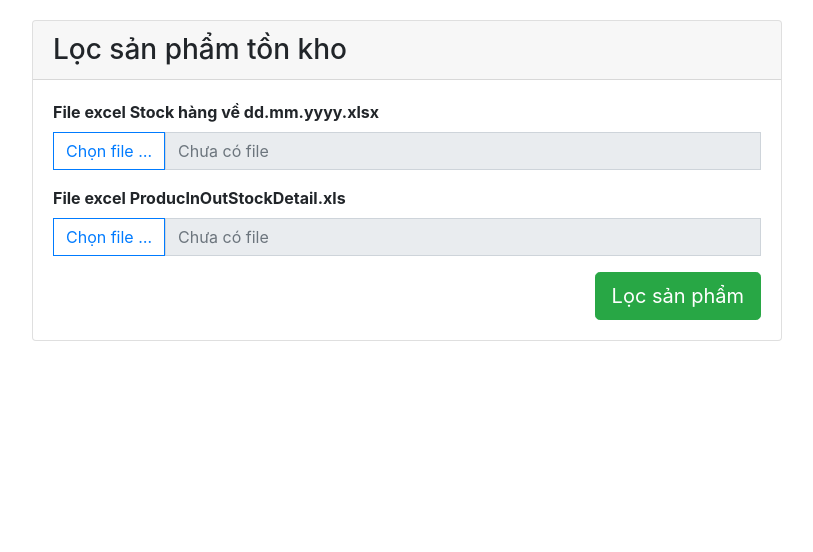
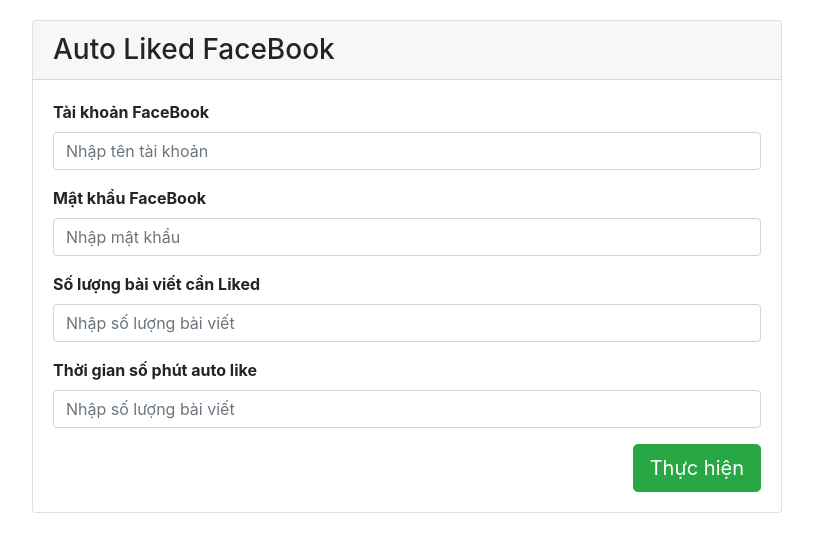
Before and after one commit to tuantkd/filter-products, a Flask app: page /auto-like in a window 1280 px wide. Shown: the top 552 px of the page, without its empty margins (233-1046 px from the left). Run offline with Flask 3, Linux system fonts and the light colour scheme.

Commit message:
update code

```diff
--- a/app.py
+++ b/app.py
@@ -2,15 +2,16 @@
 import os
 import time
 import requests
+import secrets
 from bs4 import BeautifulSoup
 from werkzeug.utils import secure_filename
-import secrets
 from utils import filter_products, handle_excel_xls, handle_excel_xlsx, remove_files_folder, save_file_new
 from selenium import webdriver
 from selenium.webdriver.chrome.service import Service
 from selenium.webdriver.common.keys import Keys
 from selenium.webdriver.common.by import By
 from selenium.webdriver.chrome.options import Options
+from datetime import datetime, timedelta
 
 app = Flask(__name__)
 
@@ -67,23 +68,7 @@
     except Exception as e:
         return str(e)
 
-
-@app.route('/auto-like')
-def home():
-    return render_template('autolike.html')
-
-@app.route('/auto', methods=['GET', 'POST'])
-def auto():
-    # Replace 'your_email' and 'your_password' with your Facebook credentials
-    username = "nguyenvantuan9a7@gmail.com"
-    password = "LSqKdf&E"
-
-    # Set up WebDriver
-    chrome_options = Options()
-    chrome_options.add_argument("--disable-notifications")
-    service = Service('chromedriver.exe')  # Replace with the path to your WebDriver
-
-    driver = webdriver.Chrome(service=service, options=chrome_options)
+def login_facebook(username, password, driver):
     driver.maximize_window()
 
     # Open Facebook
@@ -98,24 +83,64 @@
     password_element.send_keys(Keys.RETURN)
 
     # Wait for login to complete
-    time.sleep(5)
+    time.sleep(3)
+
+def scroll_like_posts(driver, posts_number, minutes):
+    # Time end processing
+    current_time_plus = datetime.now() + timedelta(minutes = int(minutes))
+    current_time_plus_str = current_time_plus.strftime('%Y-%m-%d %H:%M')
 
     # Scroll and like posts
-    for _ in range(10):  # Adjust the range for the number of scrolls/likes
+    for _ in range(int(posts_number)):
+        # Adjust the range for the number of scrolls/likes
         like_buttons = driver.find_elements(By.XPATH, "//div[@aria-label='Thích']")
-        for button in like_buttons:
-            try:
-                button.click()
-                time.sleep(2)  # Wait a bit between likes to mimic human behavior
-            except Exception as e:
-                print(f"An error occurred: {e}")
+        for index, button in enumerate(like_buttons):
+            print(index, button)
+            if index <= 1:
+                try:
+                    button.click()
+                    time.sleep(2)  # Wait a bit between likes to mimic human behavior
+                except Exception as e:
+                    print(f"An error occurred: {e}")
 
         # Scroll down
         driver.execute_script("window.scrollTo(0, document.body.scrollHeight);")
-        time.sleep(5)  # Wait for new posts to load
+        time.sleep(3)  # Wait for new posts to load
 
-    # Close the browser
-    driver.quit()
+        time_now = datetime.now().strftime('%Y-%m-%d %H:%M')
+        print(time_now, current_time_plus_str)
+        if time_now == current_time_plus_str:
+            # Close the browser
+            driver.quit()
+            break
+        else:
+            continue
+
+
+@app.route('/auto-like')
+def autolike():
+    return render_template('autolike.html')
+
+@app.route('/autolike', methods=['GET', 'POST'])
+def auto():
+    if request.method == 'POST':
+        # Get data from form
+        username = request.form['username']
+        password = request.form['password']
+        posts_number = request.form['posts']
+        minutes = request.form['minutes']
+
+        # Set up WebDriver
+        chrome_options = Options()
+        chrome_options.add_argument("--disable-notifications")
+        service = Service('chromedriver.exe')  # Replace with the path to your WebDriver
+
+        driver = webdriver.Chrome(service=service, options=chrome_options)
+        login_facebook(username, password, driver)
+        scroll_like_posts(driver, posts_number, minutes)
+
+    flash('Kết thúc quá trình Auto Liked Facebook', 'error')
+    return render_template('autolike.html')
 
 
 @app.route('/upload', methods=['POST'])
@@ -125,15 +150,14 @@
     fileproduct_path = check_save_file('fileproduct')
 
     if filestock_path == None and fileproduct_path == None:
-        flash(f'Không tìm thấy file "Stock hàng về ..."', 'error')
-        flash(f'Không tìm thấy file "ProducInOutStockDetail"', 'error')
+        flash('Không tìm thấy file "Stock hàng về ..."', 'error')
+        flash('Không tìm thấy file "ProducInOutStockDetail"', 'error')
         return render_template('index.html')
     else:
         data_stocks = handle_excel_xlsx(filestock_path)
         data_products = handle_excel_xls(fileproduct_path)
         product_filtered = filter_products(data_stocks, data_products)
         save_file_new(product_filtered['product_filters'])
-
     return render_template('products.html', products=product_filtered)
 
 
--- a/templates/autolike.html
+++ b/templates/autolike.html
@@ -4,12 +4,9 @@
     <meta charset="UTF-8" />
     <meta name="viewport" content="width=device-width, initial-scale=1.0" />
     <link rel="shortcut icon" href="{{ url_for('static', filename='icons/filter-flat.png') }}">
-    <title>Filter</title>
+    <title>Auto Liked FaceBook</title>
 
-    <link
-      rel="stylesheet"
-      href="https://cdn.jsdelivr.net/npm/bootstrap@4.6.2/dist/css/bootstrap.min.css"
-    />
+    <link rel="stylesheet" href="https://cdn.jsdelivr.net/npm/bootstrap@4.6.2/dist/css/bootstrap.min.css"/>
     <!-- jQuery library -->
     <script src="https://cdn.jsdelivr.net/npm/jquery@3.7.1/dist/jquery.slim.min.js"></script>
     <!-- Popper JS -->
@@ -17,19 +14,8 @@
     <!-- Latest compiled JavaScript -->
     <script src="https://cdn.jsdelivr.net/npm/bootstrap@4.6.2/dist/js/bootstrap.bundle.min.js"></script>
 
-    <link
-      rel="stylesheet"
-      href="{{ url_for('static', filename='css/style.css') }}"
-    />
+    <link rel="stylesheet" href="{{ url_for('static', filename='css/style.css') }}"/>
     <script src="{{ url_for('static', filename='js/script.js') }}"></script>
-    <script>
-      function toggleShow(id) {
-        var divelement = document.getElementById(id);
-        if (divelement.style.display == 'none'){
-          divelement.style.display = 'flex';
-        }
-      }
-    </script>
   </head>
   <body>
     <div class="loading-state" style="display:none;" id="loading-state">
@@ -42,86 +28,40 @@
           <!-- form card -->
           <div class="card card-outline-secondary">
             <div class="card-header">
-              <h3 class="mb-0">Lọc sản phẩm tồn kho</h3>
+              <h3 class="mb-0">Auto Liked FaceBook</h3>
             </div>
             <div class="card-body">
-              {% with messages = get_flashed_messages() %} {% if messages %} {%
-              for message in messages %}
-              <div class="error">{{ message }}</div>
-              {% endfor %} {% endif %} {% endwith %}
 
-              <form
-                autocomplete="off"
-                class="form"
-                id="formFilter"
-                name="formFilter"
-                role="form"
-                action="/upload"
-                method="post"
-                enctype="multipart/form-data"
-              >
+              {% with messages = get_flashed_messages() %}
+                {% if messages %}
+                  {% for message in messages %}
+                    <div class="error">{{ message }}</div>
+                  {% endfor %}
+                {% endif %}
+              {% endwith %}
+
+              <form autocomplete="off" class="form" id="formFilter" name="formFilter" action="/autolike" method="post">
                 <div class="form-group">
-                  <label><b>File excel Stock hàng về dd.mm.yyyy.xlsx</b></label>
-                  <div class="input-group">
-                    <label class="input-group-btn my-0">
-                      <span
-                        class="btn btn-large btn-outline-primary rounded-0"
-                        id="browse"
-                      >
-                        Chọn file &hellip;
-                        <input
-                          id="csv-input"
-                          name="filestock"
-                          type="file"
-                          accept=".xlsx"
-                          multiple
-                        />
-                      </span>
-                    </label>
-                    <input
-                      type="text"
-                      class="form-control rounded-0"
-                      readonly
-                      placeholder="Chưa có file"
-                    />
-                  </div>
-                </div>
-                <div class="form-group">
-                  <label>
-                    <b>File excel ProducInOutStockDetail.xls</b>
-                  </label>
-                  <div class="input-group">
-                    <label class="input-group-btn my-0">
-                      <span
-                        class="btn btn-large btn-outline-primary rounded-0"
-                        id="browse"
-                      >
-                        Chọn file &hellip;
-                        <input
-                          id="csv-input"
-                          type="file"
-                          name="fileproduct"
-                          accept=".xls"
-                          multiple
-                        />
-                      </span>
-                    </label>
-                    <input
-                      type="text"
-                      class="form-control rounded-0"
-                      readonly
-                      placeholder="Chưa có file"
-                    />
-                  </div>
+                  <label for="username"><b>Tài khoản FaceBook</b></label>
+                  <input type="text" class="form-control" placeholder="Nhập tên tài khoản" id="username" name="username">
                 </div>
 
-                <button
-                  class="btn btn-success btn-lg float-right"
-                  type="submit"
-                  onclick="toggleShow('loading-state');"
-                >
-                  Lọc sản phẩm
-                </button>
+                <div class="form-group">
+                  <label for="password"><b>Mật khẩu FaceBook</b></label>
+                  <input type="password" class="form-control" placeholder="Nhập mật khẩu" id="password" name="password">
+                </div>
+
+                <div class="form-group">
+                  <label for="posts"><b>Số lượng bài viết cần Liked</b></label>
+                  <input type="number" class="form-control" placeholder="Nhập số lượng bài viết" id="posts" name="posts">
+                </div>
+
+                <div class="form-group">
+                  <label for="minutes"><b>Thời gian số phút auto like</b></label>
+                  <input type="number" class="form-control" placeholder="Nhập số lượng bài viết" id="minutes" name="minutes">
+                </div>
+
+                <button class="btn btn-success btn-lg float-right" type="submit">Thực hiện</button>
               </form>
             </div>
             <!--/card-block-->
```
Also changed, not shown: autolike.py (+17 -7 lines).
